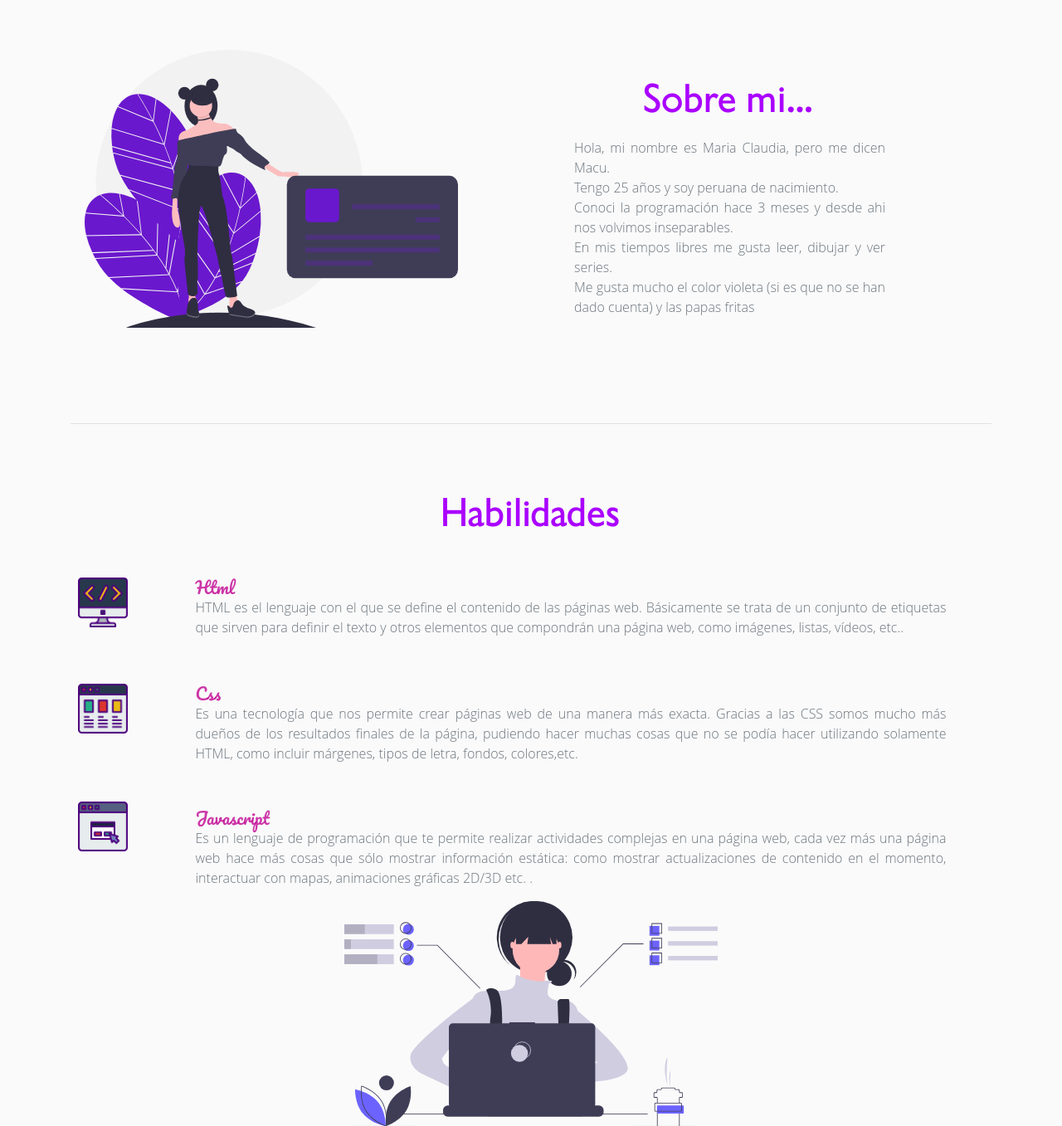
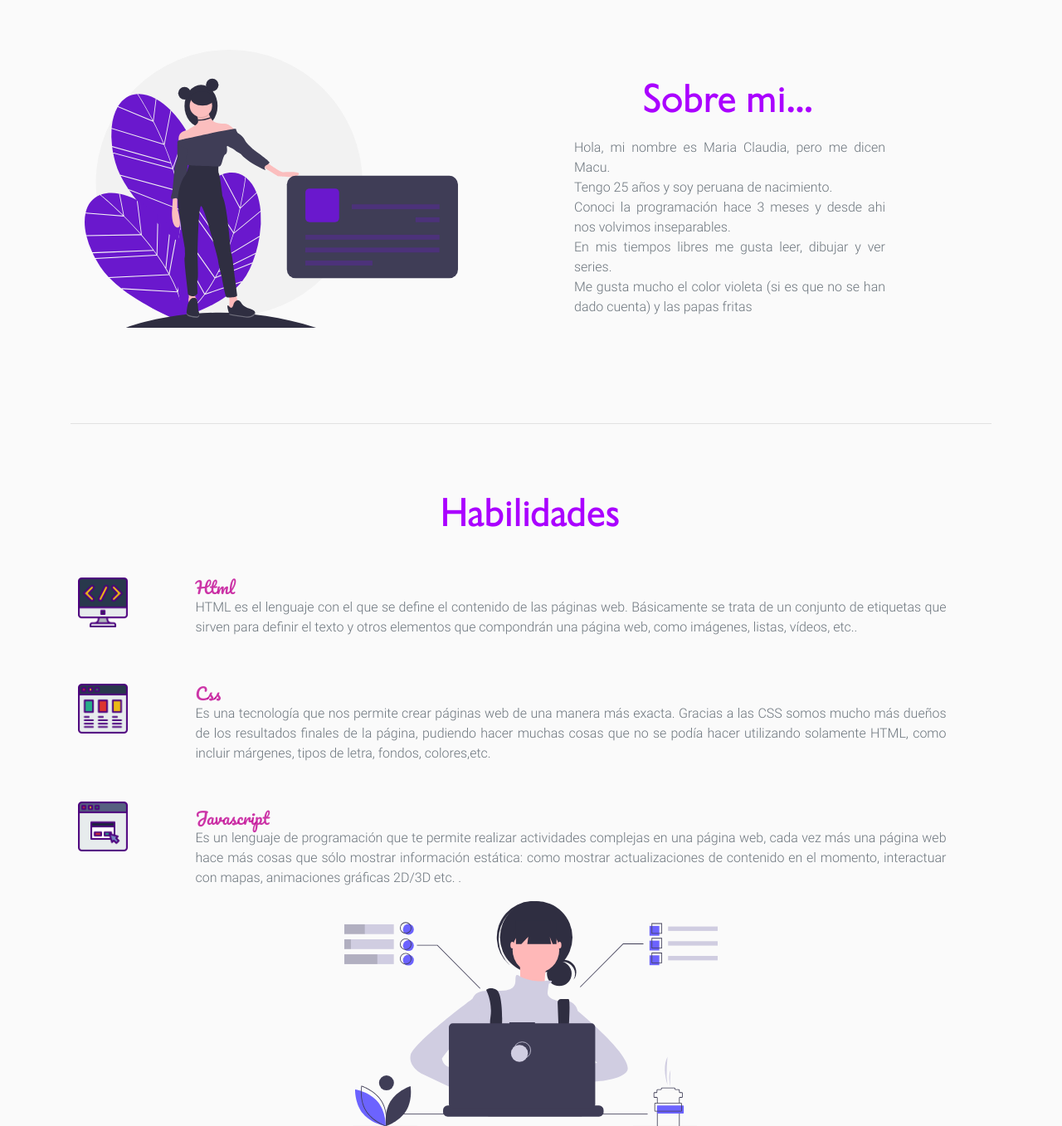
Before and after one commit to macu-dev/macu-dev.github.io, a PHP site: page / in a window 1280 px wide. Shown: the part 804-2161 px from the top of the page at 83% size. Run offline with PHP 8.4, Linux system fonts and the light colour scheme; some libraries are stand-ins or nearby versions.

Commit message:
i removed the class called info

```diff
--- a/css/style.css
+++ b/css/style.css
@@ -125,10 +125,6 @@ html {
 
 }
 
-.info {
-  font-family: "open sans";
-
-}
 
 .icon-css {
   width: 60px;
```
